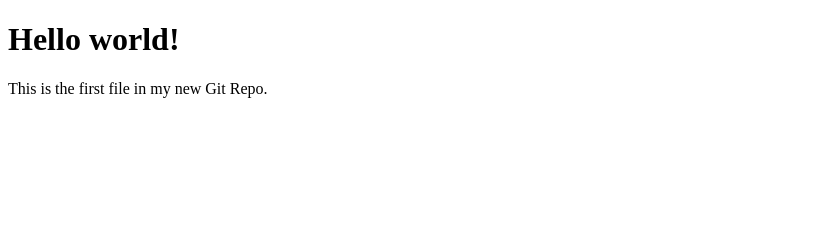
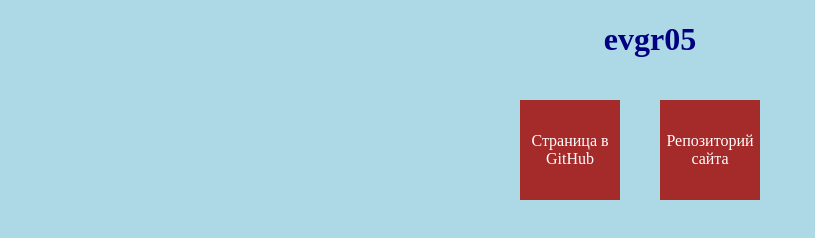
Before and after one commit to evgr05/Repo-Rypin, a plain HTML site: page index.html in a window 1280 px wide. Shown: the whole page, without its empty margins (0-815 px from the left). Drawn offline with Linux system fonts and the light colour scheme.

Commit message:
Создан сайт

```diff
--- a/index.html
+++ b/index.html
@@ -2,12 +2,15 @@
 <html>
 <head>
 <title>Hello World!</title>
-<link rel="stylesheet" href="bluestyle.css">
+<link rel="stylesheet" href="style.css">
 </head>
 <body>
 
-<h1>Hello world!</h1>
-<p>This is the first file in my new Git Repo.</p>
+<h1>evgr05</h1>
+<div class="Content">
+    <a href="https://github.com/evgr05" class="Button">Страница в GitHub</a>
+    <a href="https://github.com/evgr05/Repo-Rypin/tree/html-skeleton" class="Button">Репозиторий сайта</a>
+</div>
 
 </body>
 </html>
--- a/style.css
+++ b/style.css
@@ -1,8 +1,27 @@
 body {
     background-color: lightblue;
+    text-align: center;
     }
 
     h1 {
     color: navy;
     margin-left: 20px;
     }
+    .Button{
+        background-color: brown;
+        width: 100px;
+        height: 100px;
+        display: flex;
+        justify-content: center;
+        align-items: center;
+        color: white;
+        text-decoration: none;
+        margin: 20px;
+    }
+    .Content{
+        align-items: center;
+        justify-content: center;
+        display: flex;
+
+
+    }
```
